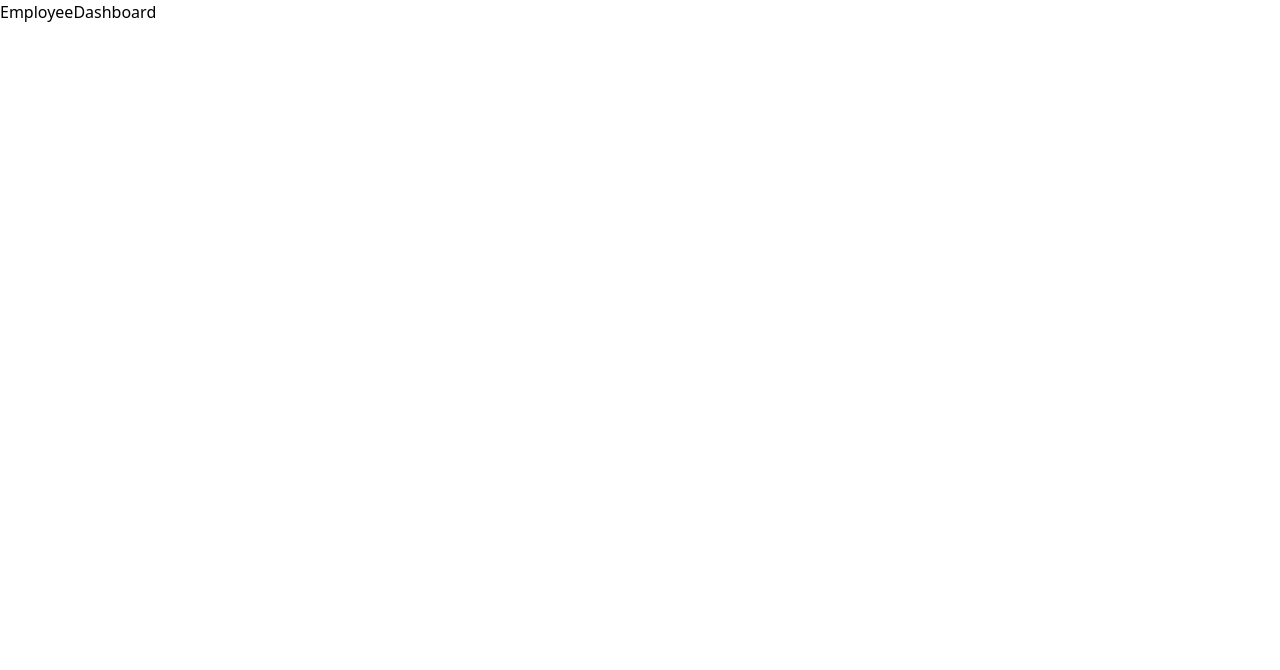
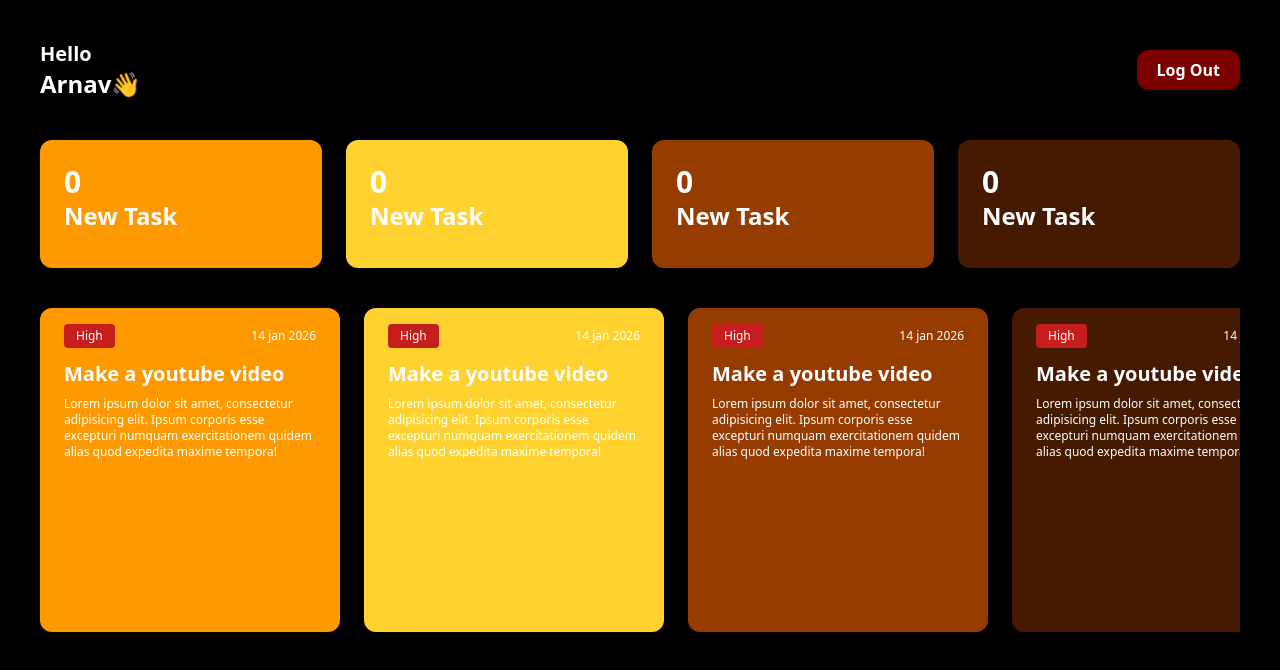
Before and after one commit to arnavsahil/ems-app, a React (Vite) app: page /dash-employee in a window 1280 px wide. Shown: the top 670 px of the page. Built offline with nearby package versions, Linux system fonts and the light colour scheme.

Commit message:
employee dashboard ui done

```diff
--- a/src/components/Dashboard/EmployeeDashboard.jsx
+++ b/src/components/Dashboard/EmployeeDashboard.jsx
@@ -1,9 +1,140 @@
-import React from 'react'
+import React from "react";
 
 const EmployeeDashboard = () => {
   return (
-    <div>EmployeeDashboard</div>
-  )
-}
+    <div className="h-screen w-screen bg-black p-10">
+      <div className="header flex items-center justify-between">
+        <div>
+          <h4 className="text-xl font-semibold text-white">Hello</h4>
+          <h4 className="text-2xl font-bold text-white">Arnav👋</h4>
+        </div>
+        <button className="text-md font-semibold text-white px-5 py-2 rounded-xl bg-[#7C0000]">
+          Log Out
+        </button>
+      </div>
 
-export default EmployeeDashboard
+      <div className="tasklistNumbers w-full flex gap-6 py-10">
+        <div className="bg-amber-500 h-32 w-1/4 rounded-xl p-6">
+          <h4 className="text-3xl font-bold text-white">0</h4>
+          <h4 className="text-2xl font-semibold text-white">New Task</h4>
+        </div>
+        <div className="bg-amber-300 h-32 w-1/4 rounded-xl p-6">
+          <h4 className="text-3xl font-bold text-white">0</h4>
+          <h4 className="text-2xl font-semibold text-white">New Task</h4>
+        </div>
+        <div className="bg-amber-800 h-32 w-1/4 rounded-xl p-6">
+          <h4 className="text-3xl font-bold text-white">0</h4>
+          <h4 className="text-2xl font-semibold text-white">New Task</h4>
+        </div>
+        <div className="bg-amber-950 h-32 w-1/4 rounded-xl p-6">
+          <h4 className="text-3xl font-bold text-white">0</h4>
+          <h4 className="text-2xl font-semibold text-white">New Task</h4>
+        </div>
+      </div>
+
+      <div
+        id="taskList"
+        className="tasklist overflow-x-auto items-center justify-start w-full flex gap-6 h-[45%]"
+      >
+        <div className="bg-amber-500 w-[25%] h-full shrink-0 rounded-xl p-6 py-4">
+          <div className="flex items-center justify-between">
+            <button className="text-white text-xs px-3 py-1 rounded-sm bg-[#c61d1d]">
+              High
+            </button>
+            <h4 className="text-xs text-white">14 jan 2026</h4>
+          </div>
+          <h4 className="text-xl font-semibold text-white mt-3">
+            Make a youtube video
+          </h4>
+          <p className="text-xs mt-2 text-white">
+            Lorem ipsum dolor sit amet, consectetur adipisicing elit. Ipsum
+            corporis esse excepturi numquam exercitationem quidem alias quod
+            expedita maxime tempora!
+          </p>
+        </div>
+        <div className="bg-amber-300 w-[25%] h-full shrink-0 rounded-xl p-6 py-4">
+          <div className="flex items-center justify-between">
+            <button className="text-white text-xs px-3 py-1 rounded-sm bg-[#c61d1d]">
+              High
+            </button>
+            <h4 className="text-xs text-white">14 jan 2026</h4>
+          </div>
+          <h4 className="text-xl font-semibold text-white mt-3">
+            Make a youtube video
+          </h4>
+          <p className="text-xs mt-2 text-white">
+            Lorem ipsum dolor sit amet, consectetur adipisicing elit. Ipsum
+            corporis esse excepturi numquam exercitationem quidem alias quod
+            expedita maxime tempora!
+          </p>
+        </div>
+        <div className="bg-amber-800 w-[25%] h-full shrink-0 rounded-xl p-6 py-4">
+          <div className="flex items-center justify-between">
+            <button className="text-white text-xs px-3 py-1 rounded-sm bg-[#c61d1d]">
+              High
+            </button>
+            <h4 className="text-xs text-white">14 jan 2026</h4>
+          </div>
+          <h4 className="text-xl font-semibold text-white mt-3">
+            Make a youtube video
+          </h4>
+          <p className="text-xs mt-2 text-white">
+            Lorem ipsum dolor sit amet, consectetur adipisicing elit. Ipsum
+            corporis esse excepturi numquam exercitationem quidem alias quod
+            expedita maxime tempora!
+          </p>
+        </div>
+        <div className="bg-amber-950 w-[25%] h-full shrink-0 rounded-xl p-6 py-4">
+          <div className="flex items-center justify-between">
+            <button className="text-white text-xs px-3 py-1 rounded-sm bg-[#c61d1d]">
+              High
+            </button>
+            <h4 className="text-xs text-white">14 jan 2026</h4>
+          </div>
+          <h4 className="text-xl font-semibold text-white mt-3">
+            Make a youtube video
+          </h4>
+          <p className="text-xs mt-2 text-white">
+            Lorem ipsum dolor sit amet, consectetur adipisicing elit. Ipsum
+            corporis esse excepturi numquam exercitationem quidem alias quod
+            expedita maxime tempora!
+          </p>
+        </div>
+        <div className="bg-amber-500 w-[25%] h-full shrink-0 rounded-xl p-6 py-4">
+          <div className="flex items-center justify-between">
+            <button className="text-white text-xs px-3 py-1 rounded-sm bg-[#c61d1d]">
+              High
+            </button>
+            <h4 className="text-xs text-white">14 jan 2026</h4>
+          </div>
+          <h4 className="text-xl font-semibold text-white mt-3">
+            Make a youtube video
+          </h4>
+          <p className="text-xs mt-2 text-white">
+            Lorem ipsum dolor sit amet, consectetur adipisicing elit. Ipsum
+            corporis esse excepturi numquam exercitationem quidem alias quod
+            expedita maxime tempora!
+          </p>
+        </div>
+        <div className="bg-amber-300 w-[25%] h-full shrink-0 rounded-xl p-6 py-4">
+          <div className="flex items-center justify-between">
+            <button className="text-white text-xs px-3 py-1 rounded-sm bg-[#c61d1d]">
+              High
+            </button>
+            <h4 className="text-xs text-white">14 jan 2026</h4>
+          </div>
+          <h4 className="text-xl font-semibold text-white mt-3">
+            Make a youtube video
+          </h4>
+          <p className="text-xs mt-2 text-white">
+            Lorem ipsum dolor sit amet, consectetur adipisicing elit. Ipsum
+            corporis esse excepturi numquam exercitationem quidem alias quod
+            expedita maxime tempora!
+          </p>
+        </div>
+      </div>
+    </div>
+  );
+};
+
+export default EmployeeDashboard;
--- a/src/index.css
+++ b/src/index.css
@@ -1 +1,5 @@
 @import "tailwindcss";
+
+#taskList::-webkit-scrollbar{
+  display: none;
+}
```
